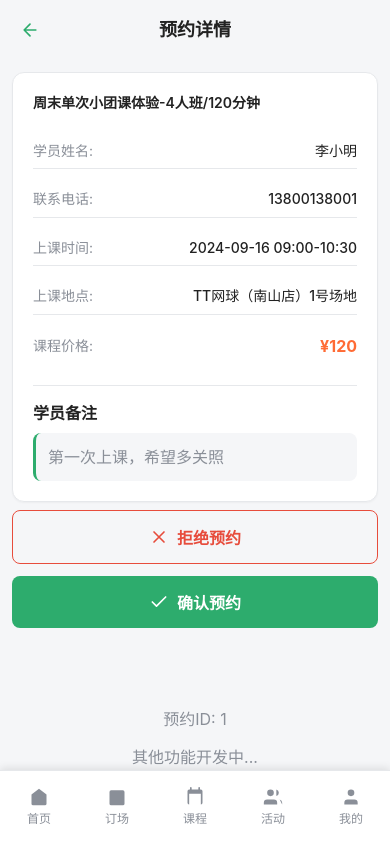
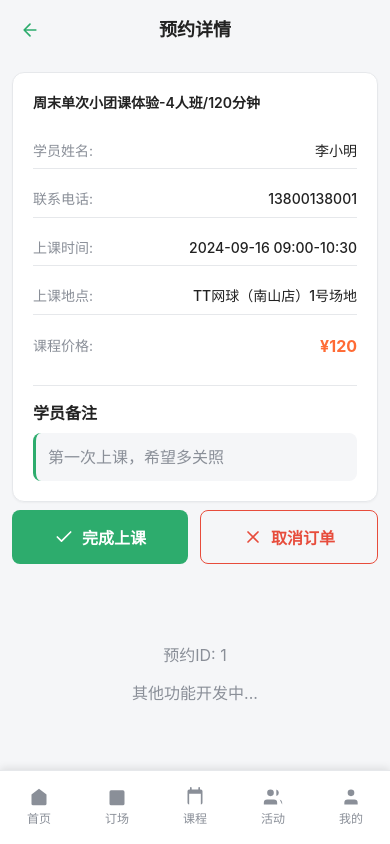
Before and after one commit to winifredlamy-ops/coach, a React (Vite) app: page /bookings/1 in a window 390 px wide. Built offline with nearby package versions, Linux system fonts and the light colour scheme.

Commit message:
修改第一个卡片预约详情

```diff
--- a/src/ui/BookingDetail.css
+++ b/src/ui/BookingDetail.css
@@ -137,9 +137,3 @@
 	text-align: center;
 	padding: 40px 20px;
 }
-
-@media (max-width: 480px) {
-	.actions {
-		flex-direction: column;
-	}
-}
--- a/src/ui/BookingDetail.tsx
+++ b/src/ui/BookingDetail.tsx
@@ -71,18 +71,18 @@ export const BookingDetail: React.FC = () => {
 
 			<div className="actions">
 				<button
+					className="btn btn-primary confirm-btn"
+					onClick={handleConfirm}
+				>
+					<IconCheck />
+					完成上课
+				</button>
+				<button
 					className="btn btn-outline cancel-btn"
 					onClick={handleCancel}
 				>
 					<IconX />
-					拒绝预约
-				</button>
-				<button
-					className="btn btn-primary confirm-btn"
-					onClick={handleConfirm}
-				>
-					<IconCheck />
-					确认预约
+					取消订单
 				</button>
 			</div>
 
```
